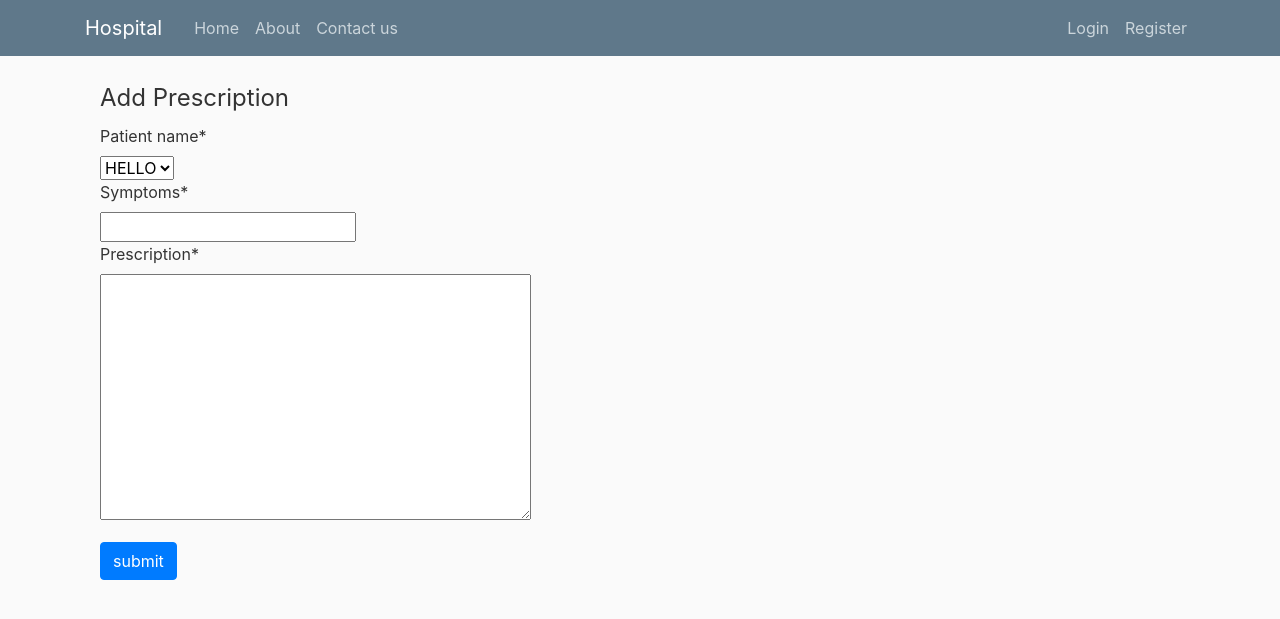
After one commit to amithreddymaada/HospitalManagementSystem, a Django app: page /accounts/prescriptions/create/ in a window 1280 px wide. The commit adds this page. Shown: the top 619 px of the page. Run offline with Django 3.2, Linux system fonts and the light colour scheme; some libraries are stand-ins or nearby versions.

Commit message:
Added Create Prescription

```diff
--- a/accounts/forms.py
+++ b/accounts/forms.py
@@ -1,7 +1,7 @@
 from django import forms
 from django.contrib.auth.forms import UserCreationForm
 from django.contrib.auth.models import User
-from .models import Profile
+from .models import Profile,MedicalHistory
 
 
 class UserRegistrationForm(UserCreationForm):
@@ -19,3 +19,13 @@ ACCOUNT_TYPES = (
 
 class ProfileUpdateForm(forms.Form):
     type = forms.ChoiceField(choices = ACCOUNT_TYPES)
+
+data = Profile.objects.filter(type='patient')
+PATIENTS = list()
+for user in data:
+    PATIENTS.append((user.user.username,user.user.username.upper()))
+
+class MedicalHistoryForm(forms.Form):
+    patient_name = forms.ChoiceField(choices = PATIENTS)
+    symptoms = forms.CharField()
+    prescription = forms.CharField(widget=forms.Textarea)
--- a/accounts/models.py
+++ b/accounts/models.py
@@ -66,7 +66,7 @@ class Appointment(models.Model):
 
 
 class MedicalHistory(models.Model):
-    date =models.DateField()
+    date =models.DateField(auto_now_add = True)
     symptoms= models.TextField()
     doctor_name= models.ForeignKey(User ,related_name='medical_doctor',on_delete=models.CASCADE)
     patient_name=models.ForeignKey(User,related_name='medical_patient',on_delete=models.CASCADE)
--- a/accounts/templates/accounts/medical_history.html
+++ b/accounts/templates/accounts/medical_history.html
@@ -2,6 +2,7 @@
 
 {% block content %}
     <div class="container">
+        <a href="{% url 'prescription-create' %}" class="btn btn-warning">Create Prescription</a>
         <h1>{% if type == 'patient' %}
             Medical History of {{user.username}}
             {% else %}
--- /dev/null
+++ b/accounts/templates/accounts/prescription_create.html
@@ -0,0 +1,18 @@
+{% extends "accounts/base.html" %}
+{% load crispy_forms_tags %}
+{% block content %}
+    <div class="container">
+        <form method="POST" >
+            {% csrf_token %}
+            <fieldset class="form-group">
+                <legend>Add Prescription</legend>
+                {{ form|crispy }}
+
+            </fieldset>
+            <div class="form-group">
+                <button type="submit" class="btn btn-primary">submit </button>
+            </div>
+
+        </form>
+    </div>
+{% endblock content %}
--- a/accounts/urls.py
+++ b/accounts/urls.py
@@ -6,5 +6,9 @@ urlpatterns = [
     path('med-history/<str:type>/',user_views.medical_history,name='medical'),
     path('login/', auth_views.LoginView.as_view(template_name='accounts/login.html'), name='login'),
     path('logout/', auth_views.LogoutView.as_view(template_name='accounts/logout.html'), name='logout'),
-    path('appointments/<str:type>/',user_views.appointments,name='appointments')
+    path('appointments/<str:type>/',user_views.appointments,name='appointments'),
+    path('prescriptions/create/',
+            user_views.prescription_create,
+            name='prescription-create')
+
 ]
--- a/accounts/views.py
+++ b/accounts/views.py
@@ -1,11 +1,13 @@
 from django.shortcuts import render, redirect
-from .forms import UserRegistrationForm,ProfileUpdateForm
+from .forms import UserRegistrationForm,ProfileUpdateForm,MedicalHistoryForm
 from django.contrib import messages
 from django.contrib.auth.models import User
 from .models import Profile,PatientBio,DoctorBio, Appointment
 from django.contrib.auth.decorators import login_required
 from .models import MedicalHistory
-
+from django.contrib.auth.mixins import LoginRequiredMixin,UserPassesTestMixin
+from django.views.generic import CreateView
+from django.core.exceptions import ValidationError
 
 def register(request):
     if request.method == 'POST':
@@ -53,3 +55,24 @@ def medical_history(request,type):
     else:
         data=MedicalHistory.objects.filter(doctor_name=request.user)
     return render(request,'accounts/medical_history.html',{'data':data,'type':type})
+
+
+
+
+
+def prescription_create(request):
+    if request.method == 'POST':
+        form = MedicalHistoryForm(request.POST)
+        if form.is_valid():
+            patient = User.objects.get(username=form.cleaned_data['patient_name'])
+            prescription = MedicalHistory.objects.create(
+                doctor_name = request.user,
+                 patient_name = patient,
+                 symptoms = form.cleaned_data['symptoms'],
+                 prescription = form.cleaned_data['prescription'] )
+            prescription.save()
+            messages.success(request,'successfully added prescription')
+        return redirect('/accounts/med-history/doctor/')
+    else:
+        form = MedicalHistoryForm()
+    return render(request,'accounts/prescription_create.html',{'form':form})
```
Also changed, not shown: db.sqlite3.
